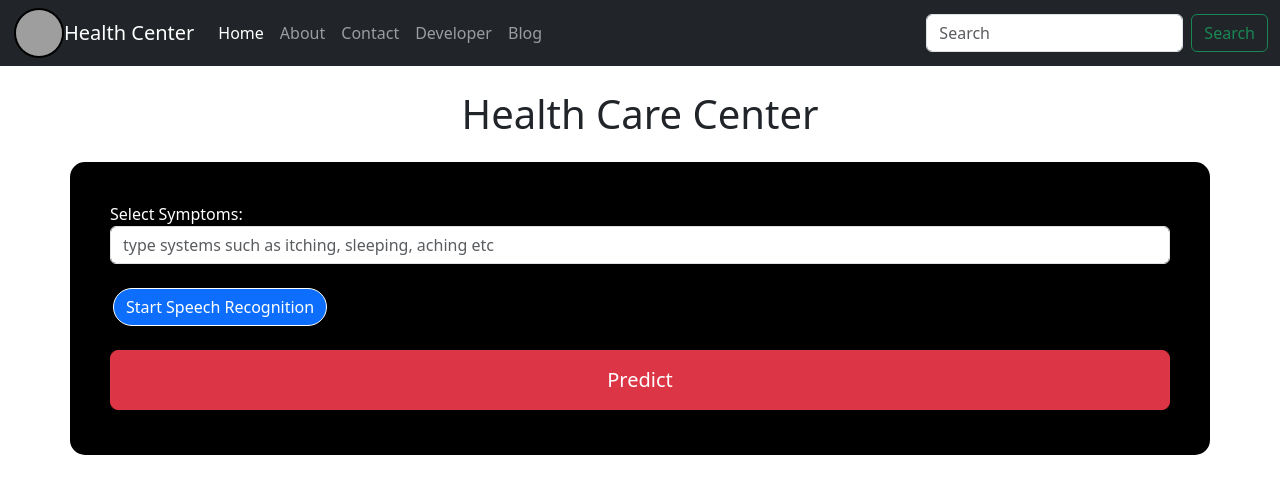
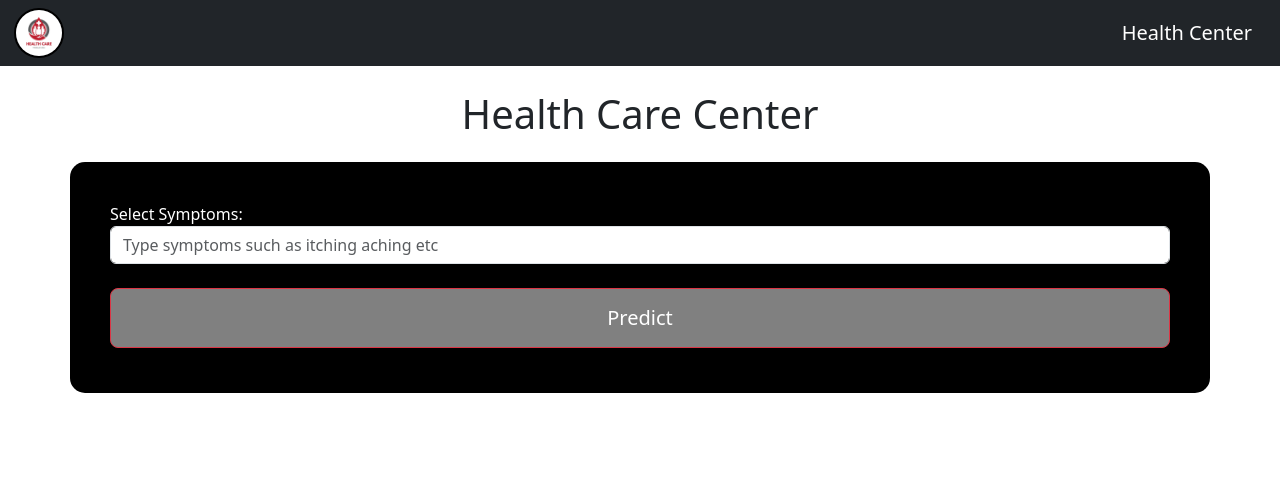
Before and after one commit to ruju0901/medicine_recommedation_system, a Flask app: page / in a window 1280 px wide. Shown: the top 494 px of the page. Run offline with Flask 3, Linux system fonts and the light colour scheme; parts of the project's set-up code (start-up, migrations or seed data) failed here and were passed over; grey boxes are pictures that could not be loaded.

Commit message:
Made necessary changes

```diff
--- a/main.py
+++ b/main.py
@@ -93,28 +93,6 @@ def home():
 
     return render_template('index.html')
 
-
-
-# about view funtion and path
-@app.route('/about')
-def about():
-    return render_template("about.html")
-# contact view funtion and path
-@app.route('/contact')
-def contact():
-    return render_template("contact.html")
-
-# developer view funtion and path
-@app.route('/developer')
-def developer():
-    return render_template("developer.html")
-
-# about view funtion and path
-@app.route('/blog')
-def blog():
-    return render_template("blog.html")
-
-
 if __name__ == '__main__':
 
     app.run(debug=True)
--- a/templates/index.html
+++ b/templates/index.html
@@ -35,36 +35,13 @@
         <div class="container-fluid">
             <!-- Logo at the top-left corner -->
             <div class="logo">
-                <img class="myimg" src="{{ url_for('static', filename='images\img.png') }}" alt="">
+                <img class="myimg" src="{{ url_for('static', filename='C:/Users/rujus/OneDrive/Desktop/Projects/ML_Projects/medicine_recommedation_system/templates/img.png') }}" alt="">
             </div>
 
             <a class="navbar-brand" href="#">Health Center</a>
             <button class="navbar-toggler" type="button" data-bs-toggle="collapse" data-bs-target="#navbarSupportedContent" aria-controls="navbarSupportedContent" aria-expanded="false" aria-label="Toggle navigation">
                 <span class="navbar-toggler-icon"></span>
             </button>
-            <div class="collapse navbar-collapse" id="navbarSupportedContent">
-                <ul class="navbar-nav me-auto mb-2 mb-lg-0">
-                    <li class="nav-item">
-                        <a class="nav-link active" aria-current="page" href="#">Home</a>
-                    </li>
-                    <li class="nav-item">
-                        <a class="nav-link" href="/about">About</a>
-                    </li>
-                    <li class="nav-item">
-                        <a class="nav-link" href="/contact">Contact</a>
-                    </li>
-                    <li class="nav-item">
-                        <a class="nav-link" href="/developer">Developer</a>
-                    </li>
-                    <li class="nav-item">
-                        <a class="nav-link" href="/blog">Blog</a>
-                    </li>
-                </ul>
-                <form class="d-flex" role="search">
-                    <input class="form-control me-2" type="search" placeholder="Search" aria-label="Search">
-                    <button class="btn btn-outline-success" type="submit">Search</button>
-                </form>
-            </div>
         </div>
     </nav>
 
@@ -77,14 +54,9 @@
     <form action="/predict" method="post">
         <div class="form-group">
             <label for="symptoms">Select Symptoms:</label>
-            <input type="text" class="form-control", id="symptoms" name="symptoms" placeholder="type systems such as itching, sleeping, aching etc">
+            <input type="text" class="form-control", id="symptoms" name="symptoms" placeholder="Type symptoms such as itching aching etc">
 
         </div>
-        <br>
-        <button type="button" id="startSpeechRecognition" class="btn btn-primary" style="margin-left:3px;border:1px solid white; border-radius:20px;">
-            Start Speech Recognition
-        </button>
-        <br>
 
         <!-- Display the transcribed text here -->
         <div name="mysysms" id="transcription"></div>
@@ -94,7 +66,7 @@
         {% endif %}
         <br>
 
-        <button type="submit" class="btn btn-danger btn-lg" style="width: 100%; padding: 14px; margin-bottom: 5px;">Predict</button>
+        <button type="submit" class="btn btn-danger btn-lg" style="width: 100%; padding: 14px; margin-bottom: 5px;background:gray;">Predict</button>
     </form>
 </div>
 
@@ -113,12 +85,12 @@
 
     <div class="result-container">
         <!-- Buttons to toggle display -->
-        <button class="toggle-button" data-bs-toggle="modal" data-bs-target="#diseaseModal" style="padding:4px;  margin: 5px 40px 5px 0; font-size:20px;font-weight:bold; width:140px; border-radius:5px; background:#F39334;color:black;">Disease</button>
-        <button class="toggle-button" data-bs-toggle="modal" data-bs-target="#descriptionModal" style="padding:4px; margin: 5px 40px 5px 0; font-size:20px;font-weight:bold; width:140px; border-radius:5px; background:#268AF3 ;color:black;">Description</button>
-        <button class="toggle-button" data-bs-toggle="modal" data-bs-target="#precautionModal" style="padding:4px; margin: 5px 40px 5px 0; font-size:20px;font-weight:bold; width:140px; border-radius:5px; background:#F371F9 ;color:black;">Precaution</button>
-        <button class="toggle-button" data-bs-toggle="modal" data-bs-target="#medicationsModal" style="padding:4px; margin: 5px 40px 5px 0; font-size:20px;font-weight:bold; width:140px;border-radius:5px; background:#F8576F ;color:black;">Medications</button>
-        <button class="toggle-button" data-bs-toggle="modal" data-bs-target="#workoutsModal" style="padding:4px; margin: 5px 40px 5px 0; font-size:20px;font-weight:bold; width:140px; border-radius:5px; background:#99F741 ;color:black;">Workouts</button>
-        <button class="toggle-button" data-bs-toggle="modal" data-bs-target="#dietsModal" style="padding:4px; margin: 5px 40px 5px 0; font-size:20px;font-weight:bold; width:140px; border-radius:5px; background:#E5E23D;color:black;">Diets</button>
+        <button class="toggle-button" data-bs-toggle="modal" data-bs-target="#diseaseModal" style="padding:4px;  margin: 5px 40px 5px 0; font-size:20px;font-weight:bold; width:140px; border-radius:5px; background:black;color:white;">Disease</button>
+        <button class="toggle-button" data-bs-toggle="modal" data-bs-target="#descriptionModal" style="padding:4px; margin: 5px 40px 5px 0; font-size:20px;font-weight:bold; width:140px; border-radius:5px; background:black ;color:white;">Description</button>
+        <button class="toggle-button" data-bs-toggle="modal" data-bs-target="#precautionModal" style="padding:4px; margin: 5px 40px 5px 0; font-size:20px;font-weight:bold; width:140px; border-radius:5px; background:black ;color:white;">Precaution</button>
+        <button class="toggle-button" data-bs-toggle="modal" data-bs-target="#medicationsModal" style="padding:4px; margin: 5px 40px 5px 0; font-size:20px;font-weight:bold; width:140px;border-radius:5px; background:black ;color:white;">Medications</button>
+        <button class="toggle-button" data-bs-toggle="modal" data-bs-target="#workoutsModal" style="padding:4px; margin: 5px 40px 5px 0; font-size:20px;font-weight:bold; width:140px; border-radius:5px; background:black ;color:white;">Workouts</button>
+        <button class="toggle-button" data-bs-toggle="modal" data-bs-target="#dietsModal" style="padding:4px; margin: 5px 40px 5px 0; font-size:20px;font-weight:bold; width:140px; border-radius:5px; background:black;color:white;">Diets</button>
     </div>
 </div>
 
@@ -132,7 +104,7 @@
                     <h5 class="modal-title" id="diseaseModalLabel">Predicted Disease</h5>
                     <button type="button" class="btn-close" data-bs-dismiss="modal" aria-label="Close"></button>
                 </div>
-                <div class="modal-body" style="background-color: #modal-body-color;"> <!-- Set modal body background color inline -->
+                <div class="modal-body" style="background-color: #F39334;"> <!-- Set modal body background color inline -->
                     <p>{{ predicted_disease }}</p>
                 </div>
             </div>
```
Also changed, not shown: templates/about.html (deleted, +0 -47 lines), templates/blog.html (deleted, +0 -47 lines), templates/contact.html (deleted, +0 -40 lines), templates/developer.html (deleted, +0 -37 lines), templates/img.png (renamed from img.png).
